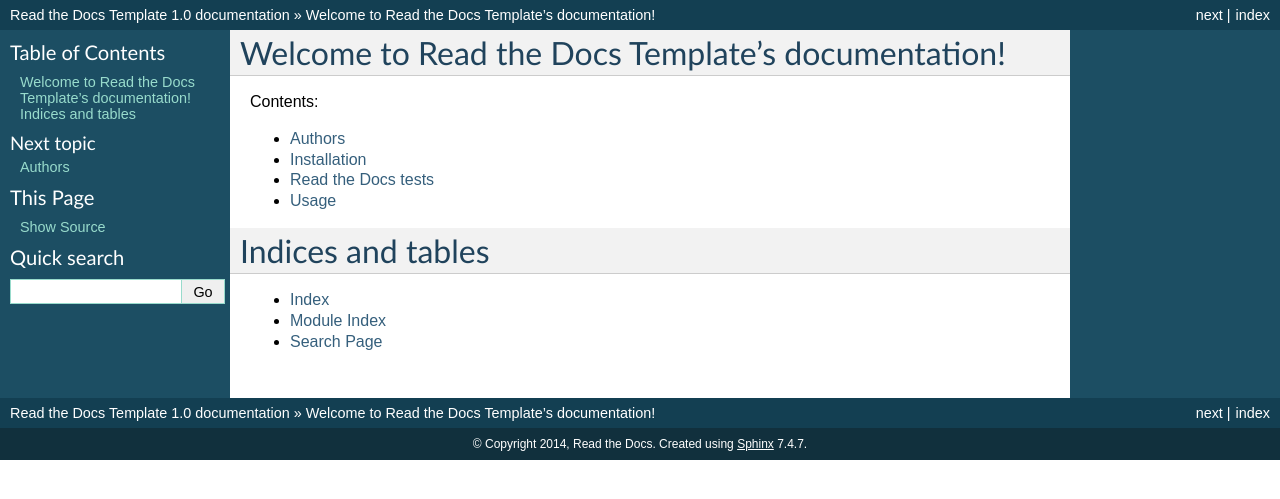
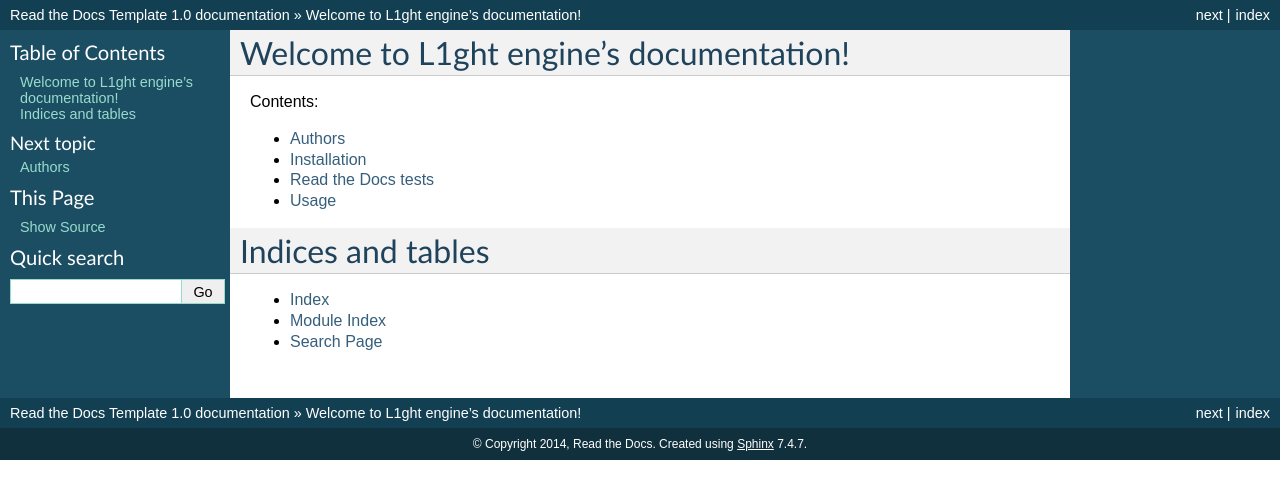
Before and after one commit to DisizDream/ReadTheDocsTests, a Sphinx documentation site: the page built from docs/index.rst, in a window 1280 px wide. Shown: the top 499 px of the page. Built offline with Sphinx 7.4.7, drawn with Linux system fonts in a browser that asks for light colours.

Commit message:
Update index.rst

```diff
--- a/docs/index.rst
+++ b/docs/index.rst
@@ -3,7 +3,7 @@
    You can adapt this file completely to your liking, but it should at least
    contain the root `toctree` directive.
 
-Welcome to Read the Docs Template's documentation!
+Welcome to L1ght engine's documentation!
 ==================================================
 
 Contents:
```
